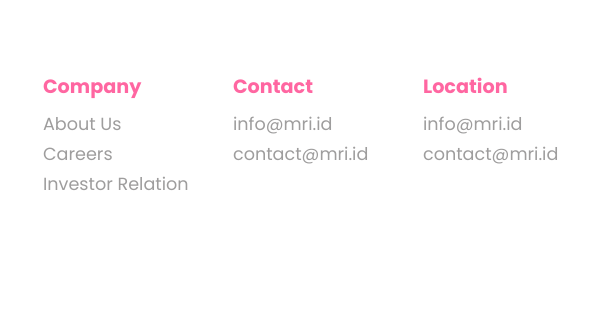
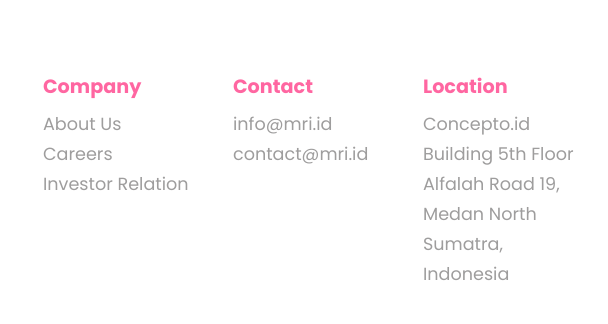
Before and after one commit to go2ariesm/mri.id, a plain HTML site: page Careers.html in a window 1280 px wide. Shown: the part 2066-2390 px from the top of the page, 328-936 px from the left. Drawn offline with Linux system fonts and the light colour scheme; files whose address does not match are found by name.

Commit message:
Add files via upload

```diff
--- a/Careers.html
+++ b/Careers.html
@@ -243,7 +243,7 @@
                 <h5 class="mbr-section-subtitle mbr-fonts-style mb-2 display-7">
                     <strong>Location</strong></h5>
                 <ul class="list mbr-fonts-style display-4">
-                    <li class="mbr-text item-wrap">info@mri.id</li><li class="mbr-text item-wrap">contact@mri.id</li>
+                    <li class="mbr-text item-wrap">Concepto.id Building 5th Floor Alfalah Road 19, Medan North Sumatra, Indonesia</li>
                 </ul>
             </div>
 			<div class="col-sm-2">
```
Also changed, not shown: InvestorRelation.html (+1 -1 lines), aboutus.html (+1 -1 lines).
